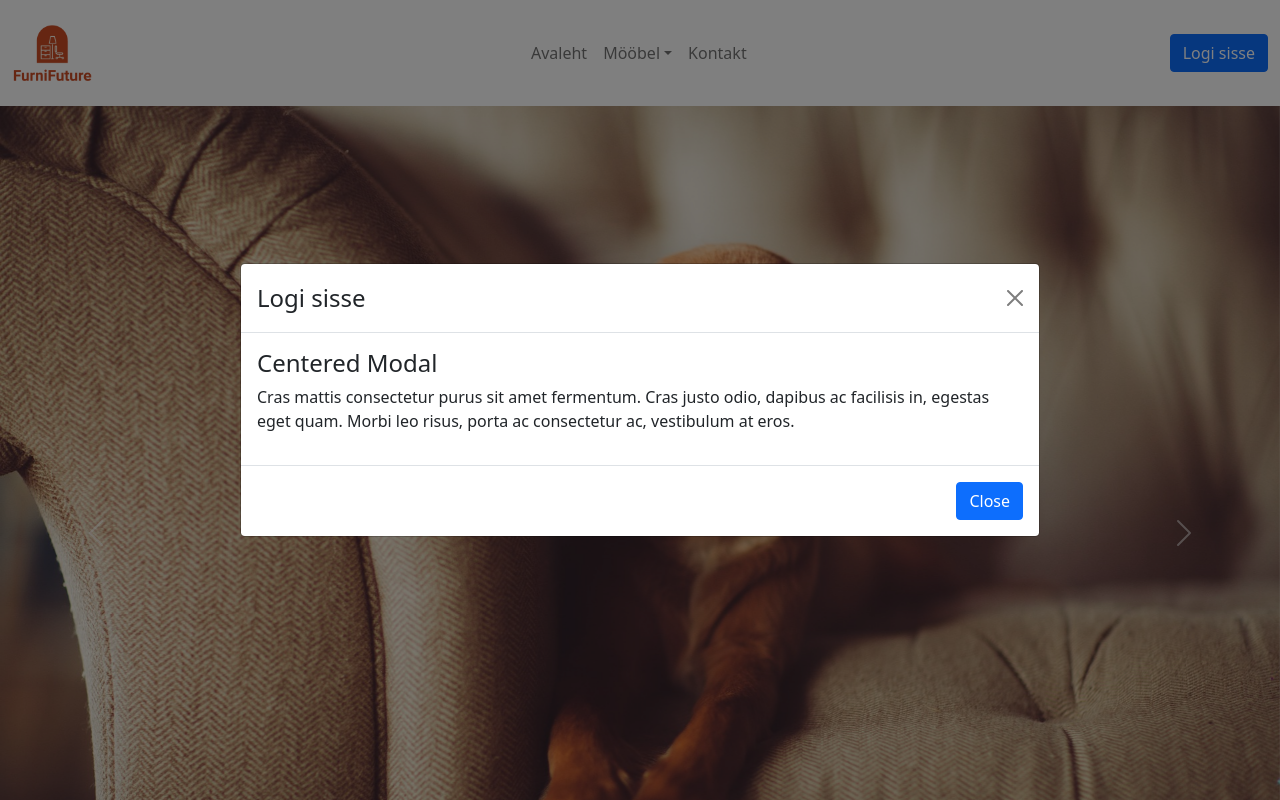
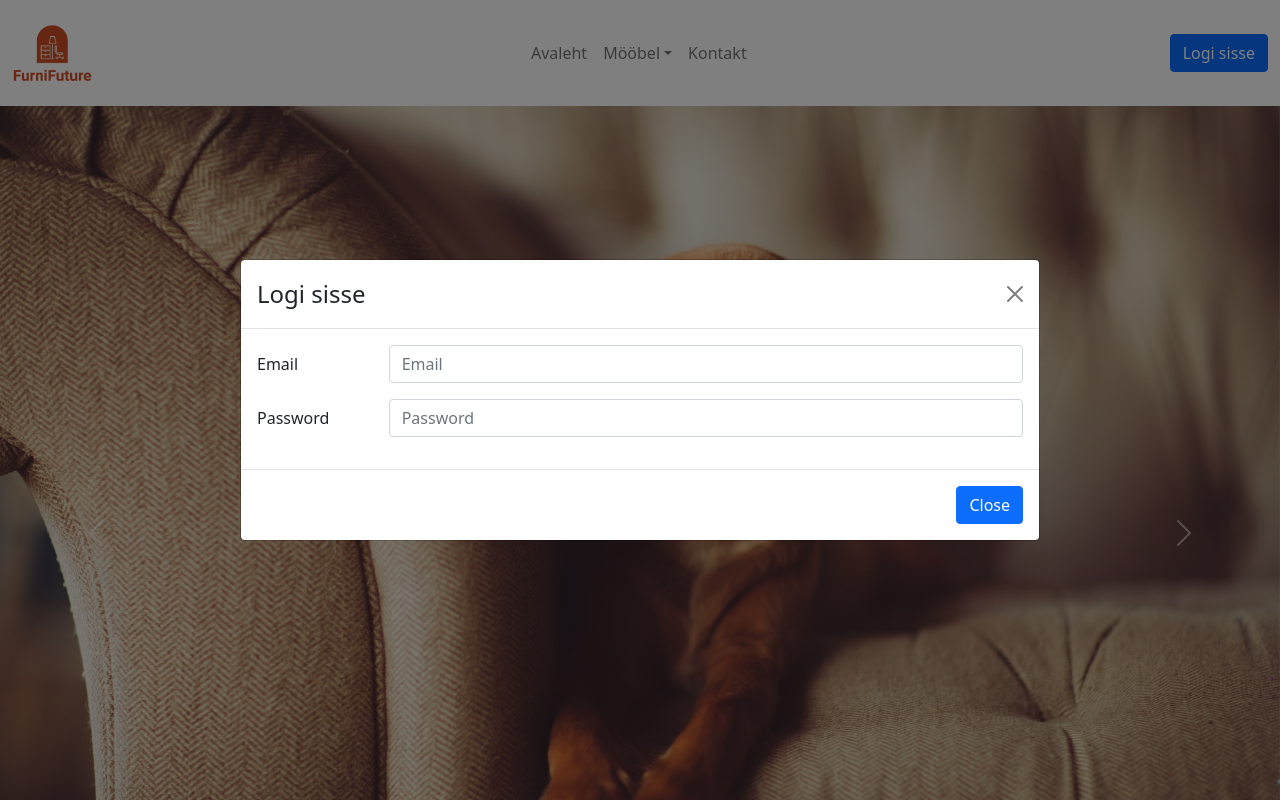
Before and after one commit to andrestammistu/FurniFuture, a Next.js app: page / in a window 1280 px wide. Both pictures are taken after a click on the button "Logi sisse". Shown: the top 800 px of the page. Built offline with nearby package versions, Linux system fonts and the light colour scheme.

Commit message:
added loginForm

```diff
--- a/components/loginButton.js
+++ b/components/loginButton.js
@@ -1,6 +1,7 @@
 import Button from 'react-bootstrap/Button'
 import Modal from 'react-bootstrap/Modal'
 import React, { useEffect, useState } from "react";
+import LoginForm from './loginForm.js'
 
 function MyVerticallyCenteredModal(props) {
     return (
@@ -11,20 +12,15 @@ function MyVerticallyCenteredModal(props) {
         centered
       >
         <Modal.Header closeButton>
-          <Modal.Title id="contained-modal-title-vcenter">
+            <Modal.Title id="contained-modal-title-vcenter">
             Logi sisse
-          </Modal.Title>
+            </Modal.Title>
         </Modal.Header>
         <Modal.Body>
-          <h4>Centered Modal</h4>
-          <p>
-            Cras mattis consectetur purus sit amet fermentum. Cras justo odio,
-            dapibus ac facilisis in, egestas eget quam. Morbi leo risus, porta ac
-            consectetur ac, vestibulum at eros.
-          </p>
+            <LoginForm></LoginForm>
         </Modal.Body>
         <Modal.Footer>
-          <Button onClick={props.onHide}>Close</Button>
+            <Button onClick={props.onHide}>Close</Button>
         </Modal.Footer>
       </Modal>
     );
--- a/components/loginForm.js
+++ b/components/loginForm.js
@@ -0,0 +1,27 @@
+import Form from 'react-bootstrap/Form'
+import Col from 'react-bootstrap/Col'
+import Row from 'react-bootstrap/Row'
+
+export default function LoginForm(){
+    return(
+        <Form>
+            <Form.Group as={Row} className="mb-3" controlId="formPlaintextEmail">
+                <Form.Label column sm="2">
+                Email
+                </Form.Label>
+                <Col sm="10">
+                <Form.Control type="email" placeholder="Email" />
+                </Col>
+            </Form.Group>
+
+            <Form.Group as={Row} className="mb-3" controlId="formPlaintextPassword">
+                <Form.Label column sm="2">
+                Password
+                </Form.Label>
+                <Col sm="10">
+                <Form.Control type="password" placeholder="Password" />
+                </Col>
+            </Form.Group>
+        </Form>
+    )
+}
```
